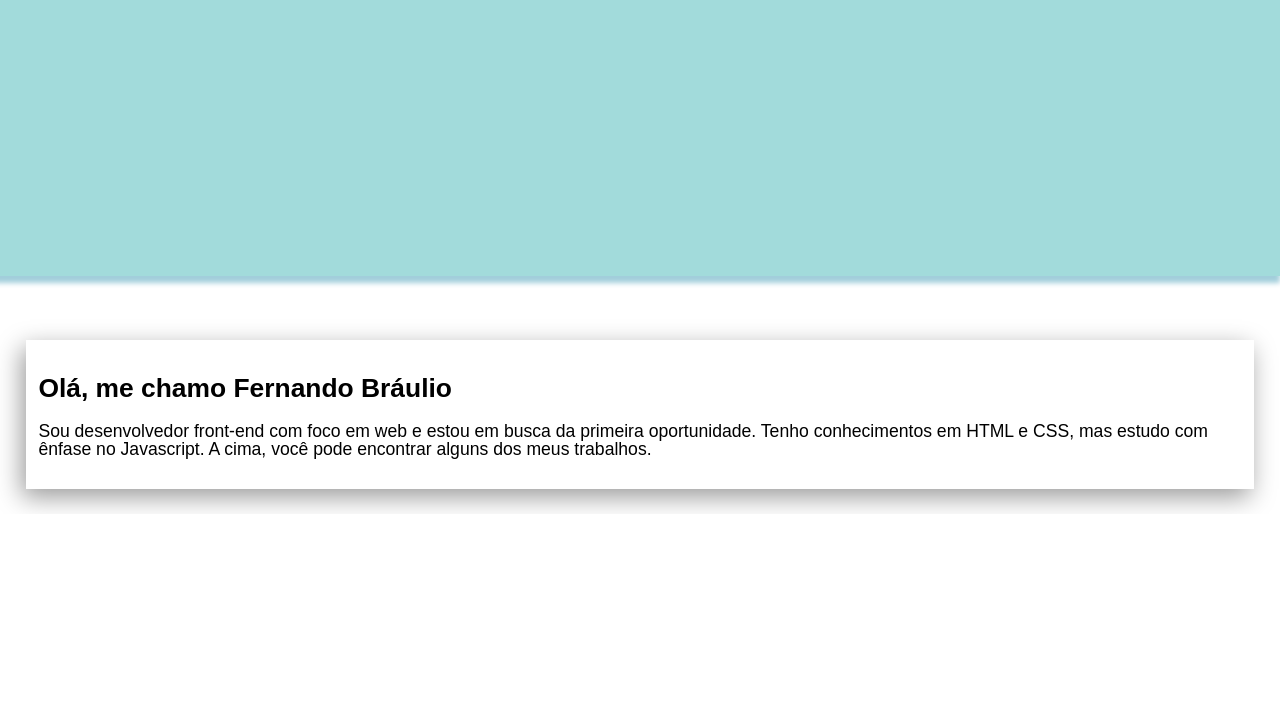
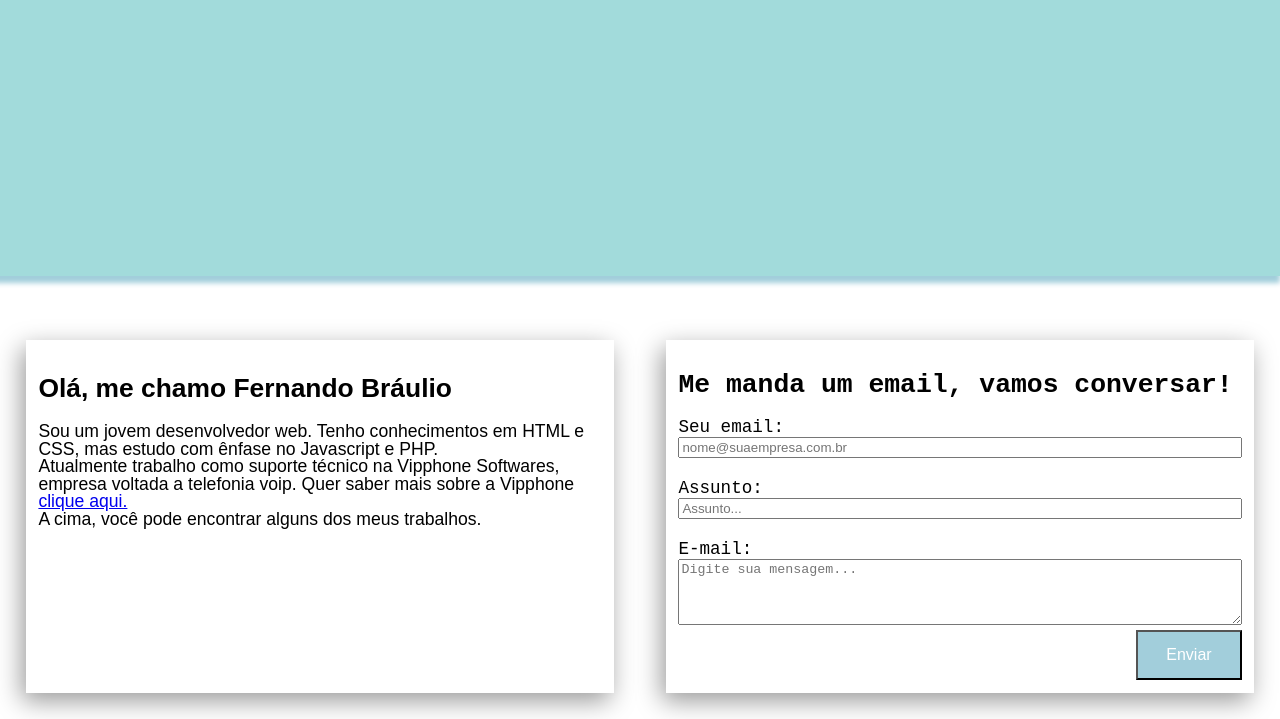
Before and after one commit to Fernando-Braulio/fernandobraulio.github.io, a plain HTML site: page Index.html in a window 1280 px wide. Shown: the part 444-1163 px from the top of the page. Before the commit the page ends 958 px from the top, so only its background shows below. Drawn offline with Linux system fonts and the light colour scheme.

Commit message:
Version 1.0.3 Form

```diff
--- a/Index.html
+++ b/Index.html
@@ -1,5 +1,9 @@
 <!DOCTYPE html>
 <html lang="pt-br">
+<!--
+ * @copyright 2018 Bráulio Websites & Mobile Apps
+ * @author Fernando Bráulio <fernandobraulio@outlook.com.br>
+ -->
 	<head>
     	<title>Fernando Bráulio</title>
     	<meta charset="utf-8">
@@ -11,30 +15,26 @@
   <body>
     <div class="container">
 			<header>
-				<h1 class="nomeHeader"><a href="#">Fernando Bráulio &gt;</a></h1>
-		    <h1 data-text="Desenvolvedor WEB" class="tituloHeader">Desenvolvedor WEB</h1>
+				<h1 class="nameHeader"><a href="#">Fernando Bráulio &gt;</a></h1>
+		    <h1 data-text="Desenvolvedor WEB" class="titleHeader">Desenvolvedor WEB</h1>
 			</header>
     </div>
-    <section class="sobre">
-      <div class="caixaTexto">
+    <section class="about">
+      <div class="textBox">
         <h1>Olá, me chamo Fernando Bráulio</h1>
-        <p>Sou desenvolvedor front-end com foco em web e estou em busca da primeira oportunidade. Tenho conhecimentos em HTML e CSS, mas estudo com ênfase no Javascript. A cima, você pode encontrar alguns dos meus trabalhos.</p>
+        <p>Sou um jovem desenvolvedor web. Tenho conhecimentos em HTML e CSS, mas estudo com ênfase no Javascript e PHP.<br />Atualmente trabalho como suporte técnico na Vipphone Softwares, empresa voltada a telefonia voip. Quer saber mais sobre a Vipphone <a href="http://vipphone.com.br/" target="_blank">clique aqui.</a> <br />A cima, você pode encontrar alguns dos meus trabalhos.</p>
       </div>
-
-
+      <div class="textBox">
+        <form class="email">
+            <h1>Me manda um email, vamos conversar!</h1>
+            Seu email: <input class="userEmail" placeholder="nome@suaempresa.com.br" type="email" required=""><br>
+            Assunto: <input class="assunto" placeholder="Assunto..." type="text"><br>
+            E-mail: <textarea cols="50" rows="4" placeholder="Digite sua mensagem..." class="mensagem"></textarea>
+        </form>
+        <input class="button" type="submit" value="Enviar">
+      </div>
+    </section>
 <!--
-
-            <div class="caixaTexto">
-              <div class="email">
-                <h1>Me manda um email, vamos conversar!</h1>
-                Seu email: <input class="userEmail" placeholder="mecontrata@suaempresa.com.br" type="text"><br>
-                Assunto: <input class="assunto" placeholder="quero você na minha empresa!" type="text"><br>
-                E-mail: <textarea cols="50" rows="4" placeholder="Digite aqui seu email" class="mensagem"></textarea>
-              </div>
-              <button type="button" class="botao">Enviar Email</button>
-            </div>
-</section>
-
 <footer>
           <div class="blog">
             <h3>Ultimas Postagens:</h3>
--- a/assets/css/style.css
+++ b/assets/css/style.css
@@ -21,7 +21,7 @@ header a {
 	color: white;
 	text-transform: lowercase;
 }
-.tituloHeader {
+.titleHeader {
 	position: relative;
     text-transform: uppercase;
     font-family: consolas;
@@ -30,7 +30,7 @@ header a {
 	padding: 0;
 	color: transparent;
 }
-.tituloHeader::before{
+.titleHeader::before{
 	content: attr(data-text);
 	position: absolute;
 	top: 0;
@@ -40,10 +40,10 @@ header a {
 	color: #000;
 	overflow: hidden;
 	border-right: 1px solid #000;
-	/*Começo da animação e definir o tempo*/animation: type 8s steps(23) infinite;
+	/*Start animation and set the time*/animation: type 8s steps(23) infinite;
 	white-space: nowrap;
 }
-/*Coloca realmente a animação para acontecer*/
+/*Make an adventure to happen*/
 @keyframes type {
 	0% {
 	    width: 0%
@@ -55,12 +55,12 @@ header a {
 	    width: 0%
 	}
 }
-.sobre {
+.about {
     display: flex;
     flex-direction: row;
     position: relative;
 }
-.caixaTexto {
+.textBox {
     flex: 1;
     margin: 2%;
     opacity: 1;
@@ -86,27 +86,27 @@ header a {
         height: 40vh;
     }
 }
-
-
-    /*NÃO ALTEREI AINDA
 .email {
     display: flex;
     flex-direction: column;
     font-family: 'Courier New', Courier, monospace;
     line-height: 20px;
 }
-        .botao {
+.button {
     background-color:  #A2CEDB;
-        border: none;
     color: white;
-        padding: 15px 32px;
+    padding: 14px 28px;
     text-align: center;
     text-decoration: none;
     display: block;
     font-size: 16px;
     margin-top: 1%;
-        /* float: right; *tem uma barra/
+    float: right;
 }
+
+
+
+        /*NÃO ALTEREI AINDA
     footer {
         height: 210px;
         background-color: #A2CEDB;
```
Lines whose indentation alone changed are shown as unchanged.
